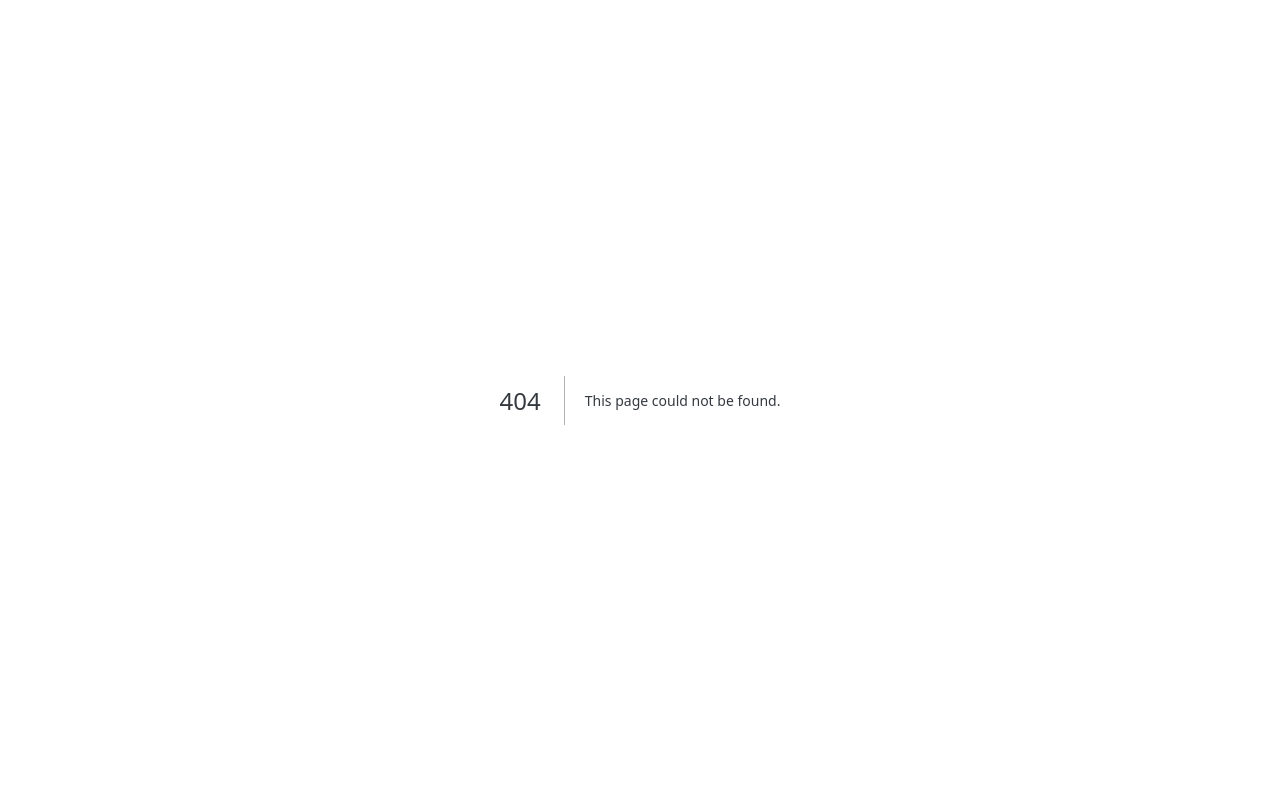
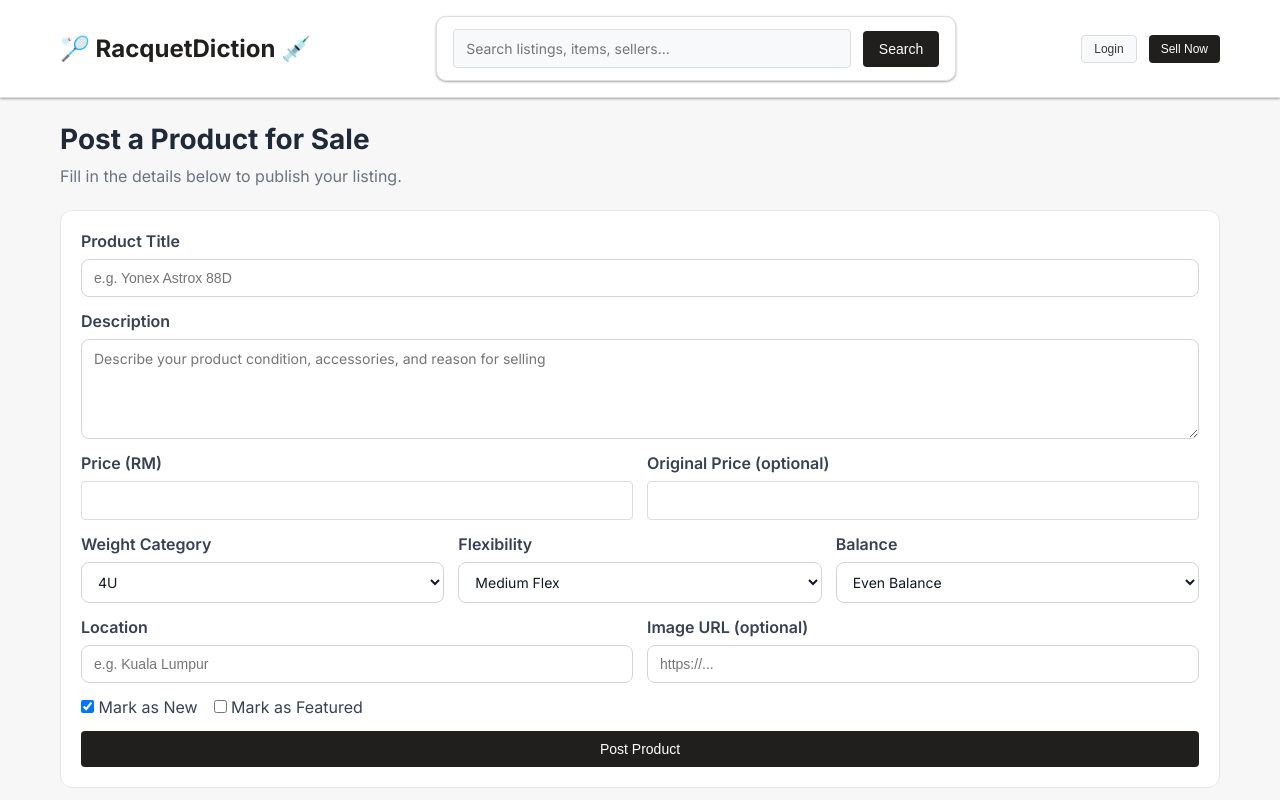
Before and after one commit to HowardHoJiaHao/ft_transcendence, a Next.js app in the folder frontend/: page /sell in a window 1280 px wide. Before the commit this address had no page. Shown: the top 800 px of the page. Built offline with nearby package versions, Linux system fonts and the light colour scheme.

Commit message:
feat: add product creation endpoint and sell page with form

```diff
--- /dev/null
+++ b/frontend/src/app/(user)/sell/page.tsx
@@ -0,0 +1,263 @@
+'use client';
+
+import { FormEvent, useState } from 'react';
+import { useRouter } from 'next/navigation';
+import Header from '@/components/Header/Header';
+import { useAuth } from '@/modules/user/components/AuthContext';
+import { useToast } from '@/components/Toast/ToastContext';
+import styles from './sell.module.css';
+
+const WEIGHT_CATEGORIES = ['1U', '2U', '3U', '4U', '5U', '6U', '7U', '8U'];
+const FLEXIBILITY_CATEGORIES = ['Stiff Shaft', 'Medium Flex', 'High Flexibility'];
+const BALANCE_CATEGORIES = ['Head Heavy', 'Even Balance', 'Head Light'];
+
+export default function SellPage() {
+  const router = useRouter();
+  const { user } = useAuth();
+  const { showToast } = useToast();
+  const [searchInput, setSearchInput] = useState('');
+  const [submitting, setSubmitting] = useState(false);
+  const [form, setForm] = useState({
+    title: '',
+    description: '',
+    price: '',
+    originalPrice: '',
+    image: '',
+    location: '',
+    weightCategory: '4U',
+    flexibilityCategory: 'Medium Flex',
+    balanceCategory: 'Even Balance',
+    isNew: true,
+    isFeatured: false,
+  });
+
+  const handleSearch = () => {
+    if (!searchInput.trim()) {
+      router.push('/');
+      return;
+    }
+    router.push(`/?search=${encodeURIComponent(searchInput.trim())}`);
+  };
+
+  const handleSubmit = async (e: FormEvent<HTMLFormElement>) => {
+    e.preventDefault();
+
+    if (!user) {
+      showToast('Please login before posting a product', 'error');
+      router.push('/login');
+      return;
+    }
+
+    if (!form.title.trim()) {
+      showToast('Product title is required', 'error');
+      return;
+    }
+
+    const parsedPrice = parseFloat(form.price);
+    if (!Number.isFinite(parsedPrice) || parsedPrice <= 0) {
+      showToast('Please enter a valid price', 'error');
+      return;
+    }
+
+    const parsedOriginalPrice = form.originalPrice.trim() ? parseFloat(form.originalPrice) : undefined;
+    if (typeof parsedOriginalPrice === 'number' && (!Number.isFinite(parsedOriginalPrice) || parsedOriginalPrice <= 0)) {
+      showToast('Original price must be a valid positive number', 'error');
+      return;
+    }
+
+    setSubmitting(true);
+    try {
+      const response = await fetch('http://localhost:8080/api/v1/products', {
+        method: 'POST',
+        headers: {
+          'Content-Type': 'application/json',
+        },
+        body: JSON.stringify({
+          sellerId: user.id,
+          sellerName: user.username,
+          title: form.title.trim(),
+          description: form.description.trim(),
+          weightCategory: form.weightCategory,
+          flexibilityCategory: form.flexibilityCategory,
+          balanceCategory: form.balanceCategory,
+          price: parsedPrice,
+          originalPrice: parsedOriginalPrice,
+          location: form.location.trim(),
+          image: form.image.trim(),
+          isNew: form.isNew,
+          isFeatured: form.isFeatured,
+        }),
+      });
+
+      if (!response.ok) {
+        const errorData = await response.json().catch(() => ({}));
+        throw new Error(errorData?.error || 'Failed to create product');
+      }
+
+      showToast('Product posted successfully', 'success');
+      router.push('/');
+    } catch (err) {
+      showToast(err instanceof Error ? err.message : 'Something went wrong', 'error');
+    } finally {
+      setSubmitting(false);
+    }
+  };
+
+  return (
+    <main className={styles.main}>
+      <Header
+        searchValue={searchInput}
+        onSearchChange={setSearchInput}
+        onSearchSubmit={handleSearch}
+      />
+
+      <div className={`container ${styles.container}`}>
+        <h2 className={styles.title}>Post a Product for Sale</h2>
+        <p className={styles.subtitle}>Fill in the details below to publish your listing.</p>
+
+        <form className={styles.form} onSubmit={handleSubmit}>
+          <label className={styles.label}>
+            Product Title
+            <input
+              className={styles.input}
+              value={form.title}
+              onChange={(e) => setForm((prev) => ({ ...prev, title: e.target.value }))}
+              placeholder="e.g. Yonex Astrox 88D"
+              required
+            />
+          </label>
+
+          <label className={styles.label}>
+            Description
+            <textarea
+              className={styles.textarea}
+              value={form.description}
+              onChange={(e) => setForm((prev) => ({ ...prev, description: e.target.value }))}
+              placeholder="Describe your product condition, accessories, and reason for selling"
+              rows={4}
+            />
+          </label>
+
+          <div className={styles.grid2}>
+            <label className={styles.label}>
+              Price (RM)
+              <input
+                type="number"
+                className={styles.input}
+                min="1"
+                step="0.01"
+                value={form.price}
+                onChange={(e) => setForm((prev) => ({ ...prev, price: e.target.value }))}
+                required
+              />
+            </label>
+
+            <label className={styles.label}>
+              Original Price (optional)
+              <input
+                type="number"
+                className={styles.input}
+                min="1"
+                step="0.01"
+                value={form.originalPrice}
+                onChange={(e) => setForm((prev) => ({ ...prev, originalPrice: e.target.value }))}
+              />
+            </label>
+          </div>
+
+          <div className={styles.grid3}>
+            <label className={styles.label}>
+              Weight Category
+              <select
+                className={styles.input}
+                value={form.weightCategory}
+                onChange={(e) => setForm((prev) => ({ ...prev, weightCategory: e.target.value }))}
+              >
+                {WEIGHT_CATEGORIES.map((item) => (
+                  <option key={item} value={item}>
+                    {item}
+                  </option>
+                ))}
+              </select>
+            </label>
+
+            <label className={styles.label}>
+              Flexibility
+              <select
+                className={styles.input}
+                value={form.flexibilityCategory}
+                onChange={(e) => setForm((prev) => ({ ...prev, flexibilityCategory: e.target.value }))}
+              >
+                {FLEXIBILITY_CATEGORIES.map((item) => (
+                  <option key={item} value={item}>
+                    {item}
+                  </option>
+                ))}
+              </select>
+            </label>
+
+            <label className={styles.label}>
+              Balance
+              <select
+                className={styles.input}
+                value={form.balanceCategory}
+                onChange={(e) => setForm((prev) => ({ ...prev, balanceCategory: e.target.value }))}
+              >
+                {BALANCE_CATEGORIES.map((item) => (
+                  <option key={item} value={item}>
+                    {item}
+                  </option>
+                ))}
+              </select>
+            </label>
+          </div>
+
+          <div className={styles.grid2}>
+            <label className={styles.label}>
+              Location
+              <input
+                className={styles.input}
+                value={form.location}
+                onChange={(e) => setForm((prev) => ({ ...prev, location: e.target.value }))}
+                placeholder="e.g. Kuala Lumpur"
+              />
+            </label>
+
+            <label className={styles.label}>
+              Image URL (optional)
+              <input
+                className={styles.input}
+                value={form.image}
+                onChange={(e) => setForm((prev) => ({ ...prev, image: e.target.value }))}
+                placeholder="https://..."
+              />
+            </label>
+          </div>
+
+          <div className={styles.checkboxRow}>
+            <label>
+              <input
+                type="checkbox"
+                checked={form.isNew}
+                onChange={(e) => setForm((prev) => ({ ...prev, isNew: e.target.checked }))}
+              />{' '}
+              Mark as New
+            </label>
+            <label>
+              <input
+                type="checkbox"
+                checked={form.isFeatured}
+                onChange={(e) => setForm((prev) => ({ ...prev, isFeatured: e.target.checked }))}
+              />{' '}
+              Mark as Featured
+            </label>
+          </div>
+
+          <button className="btn btn-primary" type="submit" disabled={submitting}>
+            {submitting ? 'Posting...' : 'Post Product'}
+          </button>
+        </form>
+      </div>
+    </main>
+  );
+}
--- /dev/null
+++ b/frontend/src/app/(user)/sell/sell.module.css
@@ -0,0 +1,82 @@
+.main {
+  min-height: 100vh;
+  background: #f7f7f8;
+}
+
+.container {
+  padding-top: 24px;
+  padding-bottom: 40px;
+}
+
+.title {
+  margin: 0;
+  font-size: 28px;
+  color: #1f2937;
+}
+
+.subtitle {
+  margin-top: 8px;
+  color: #6b7280;
+}
+
+.form {
+  margin-top: 20px;
+  background: #fff;
+  border: 1px solid #e5e7eb;
+  border-radius: 12px;
+  padding: 20px;
+  display: flex;
+  flex-direction: column;
+  gap: 14px;
+}
+
+.label {
+  display: flex;
+  flex-direction: column;
+  gap: 8px;
+  font-weight: 600;
+  color: #374151;
+}
+
+.input,
+.textarea {
+  width: 100%;
+  border: 1px solid #d1d5db;
+  border-radius: 8px;
+  padding: 10px 12px;
+  font-size: 14px;
+  font-weight: 400;
+  color: #111827;
+  background: #fff;
+}
+
+.textarea {
+  resize: vertical;
+  min-height: 100px;
+}
+
+.grid2 {
+  display: grid;
+  grid-template-columns: repeat(2, minmax(0, 1fr));
+  gap: 14px;
+}
+
+.grid3 {
+  display: grid;
+  grid-template-columns: repeat(3, minmax(0, 1fr));
+  gap: 14px;
+}
+
+.checkboxRow {
+  display: flex;
+  flex-wrap: wrap;
+  gap: 16px;
+  color: #374151;
+}
+
+@media (max-width: 900px) {
+  .grid2,
+  .grid3 {
+    grid-template-columns: 1fr;
+  }
+}
--- a/frontend/src/components/Header/Header.tsx
+++ b/frontend/src/components/Header/Header.tsx
@@ -33,7 +33,12 @@ export default function Header({
               ) : (
                 <button className="btn btn-secondary btn-sm" onClick={() => router.push('/login')}>Login</button>
               )}
-              <button className="btn btn-primary btn-sm">Sell Now</button>
+              <button
+                className="btn btn-primary btn-sm"
+                onClick={() => router.push(user ? '/sell' : '/login')}
+              >
+                Sell Now
+              </button>
             </div>
           </div>
         </div>
```
Also changed, not shown: 2 other files (tests, documents, lock files or other folders).
